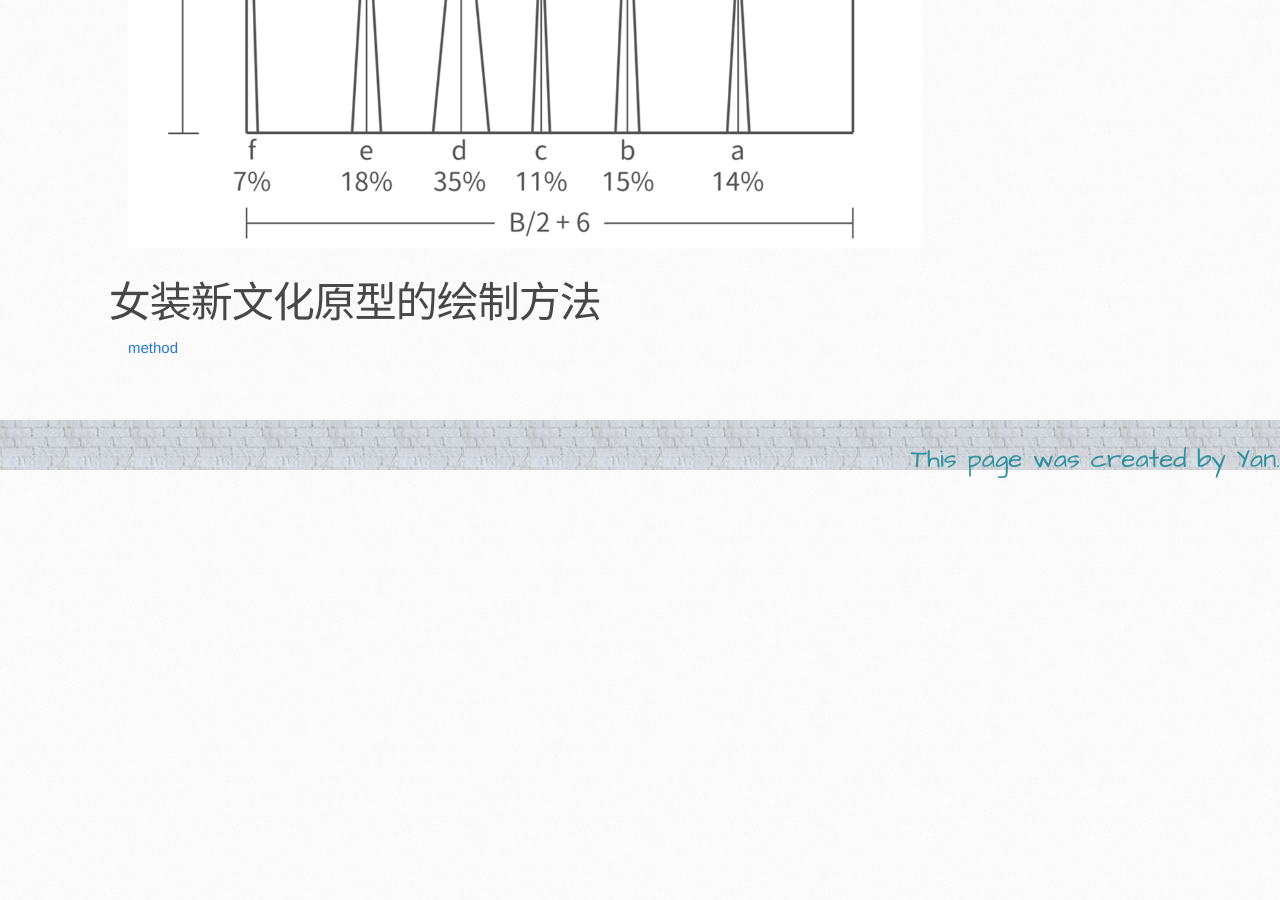
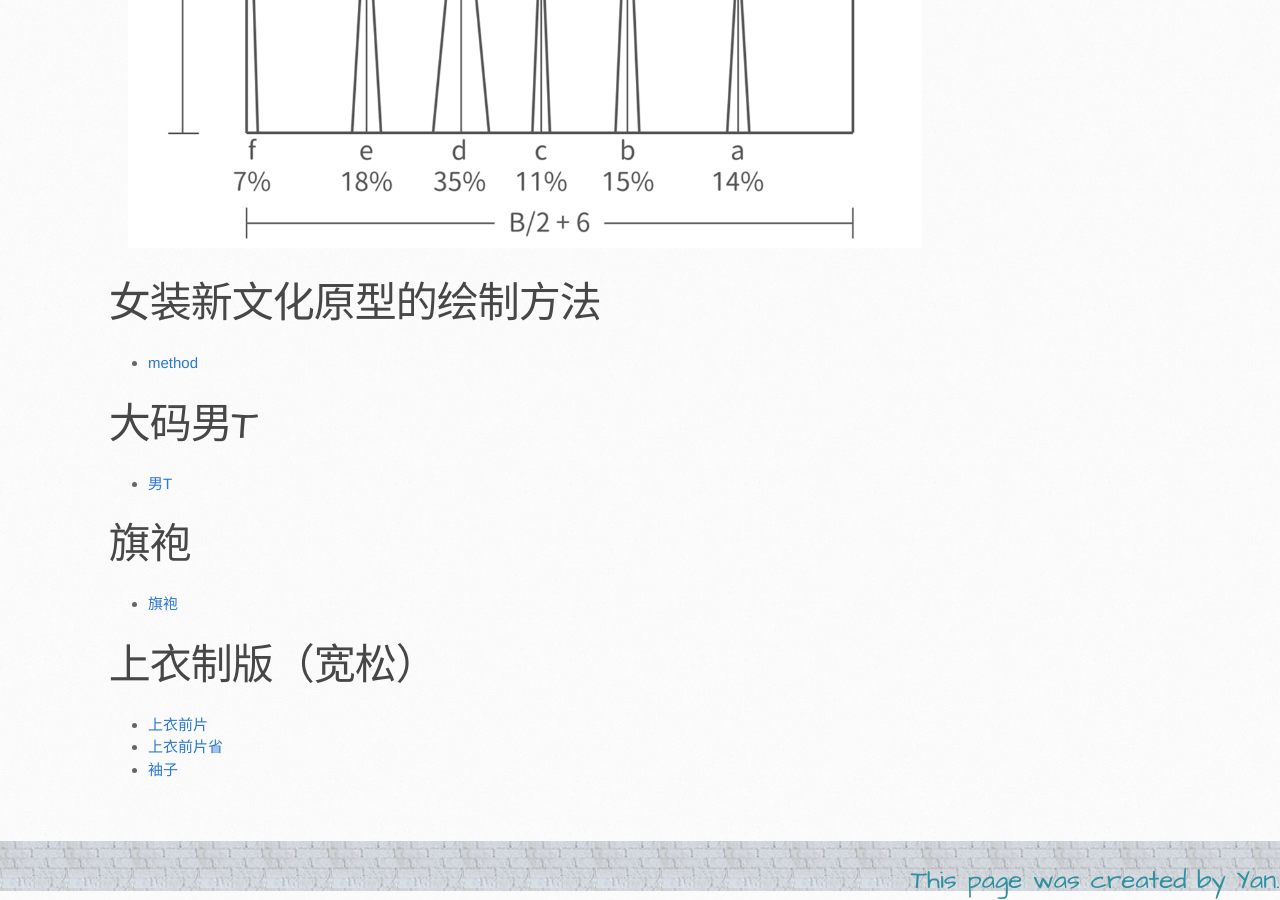
Before and after one commit to itcraftme/itcraftme, a Jekyll site: the page built from docs/craft/tailor.md, in a window 1280 px wide and 900 px high, scrolled down 895 px. Built offline with Jekyll 4.4.1, drawn with Linux system fonts in a browser that asks for light colours; our own code applies the rules of GitHub Pages for plain Markdown files; before the commit the page ends 1374 px from its top, so only the background shows below that.

Commit message:
add pattern design

```diff
--- a/docs/craft/tailor.md
+++ b/docs/craft/tailor.md
@@ -3,4 +3,15 @@
 ![pattern](./Images/tailorfemaletop.png)
 
 # 女装新文化原型的绘制方法
-[method](https://www.zhihu.com/tardis/zm/art/188759932?source_id=1003)
+- [method](https://www.zhihu.com/tardis/zm/art/188759932?source_id=1003)
+
+# 大码男T
+- [男T](./Images/bigsizeT.jpg)
+
+# 旗袍
+- [旗袍](./Images/qipao.jpg)
+
+# 上衣制版（宽松）
+- [上衣前片](./Images/top.jpg)
+- [上衣前片省](./Images/sang.jpg)
+- [袖子](./Images/sleeve.jpg)
```
Also changed, not shown: docs/craft/Images/bigsizeT.jpg (added), docs/craft/Images/qipao.jpg (added), docs/craft/Images/sleeve.jpg (added), docs/craft/Images/top.jpg (added), docs/craft/Images/topsang.jpg (added).
